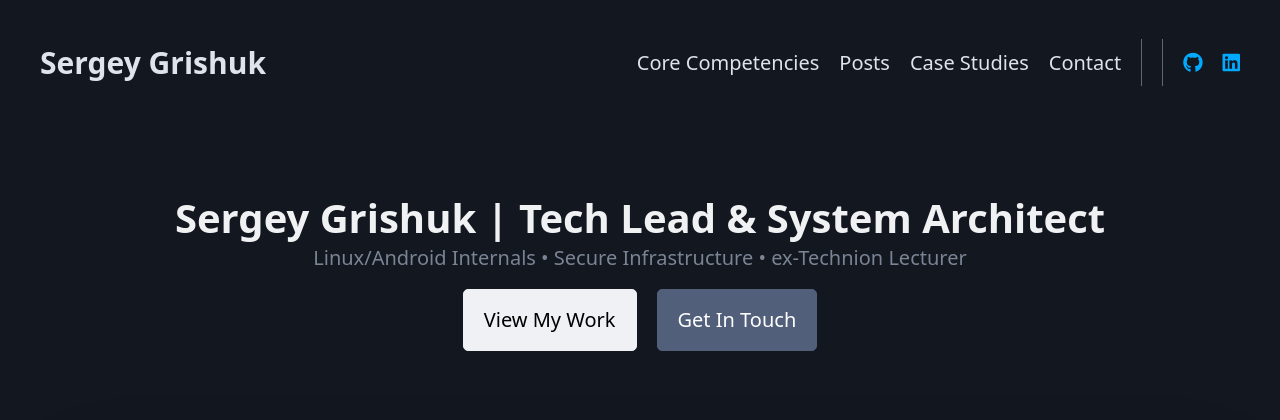
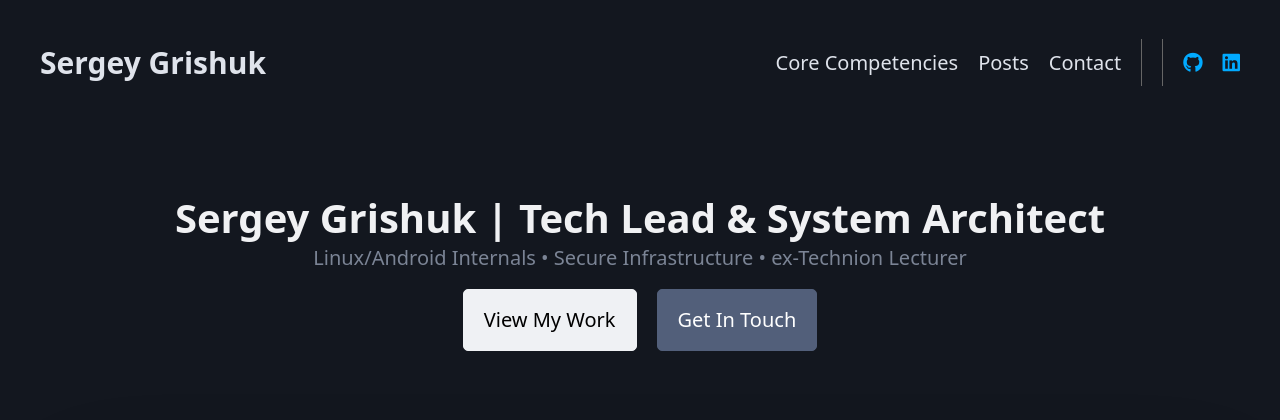
Before and after one commit to SergeyGrishuk/grishuk.co.il, a FastAPI app: page / in a window 1280 px wide. Shown: the top 420 px of the page. Run offline with FastAPI, Linux system fonts and the light colour scheme; some libraries are stand-ins or nearby versions.

Commit message:
Comment out Case Studies section

```diff
--- a/templates/base.html
+++ b/templates/base.html
@@ -37,7 +37,7 @@
             <ul>
                 <li><a class="contrast" href="/#core_competencies">Core Competencies</a></li>
                 <li><a class="contrast" href="/#posts">Posts</a></li>
-                <li><a class="contrast" href="/#case-studies">Case Studies</a></li>
+                <!-- <li><a class="contrast" href="/#case-studies">Case Studies</a></li> -->
                 <li><a class="contrast" href="/#contact">Contact</a></li>
 
                 <li class="divider social-icon"></li>
```
